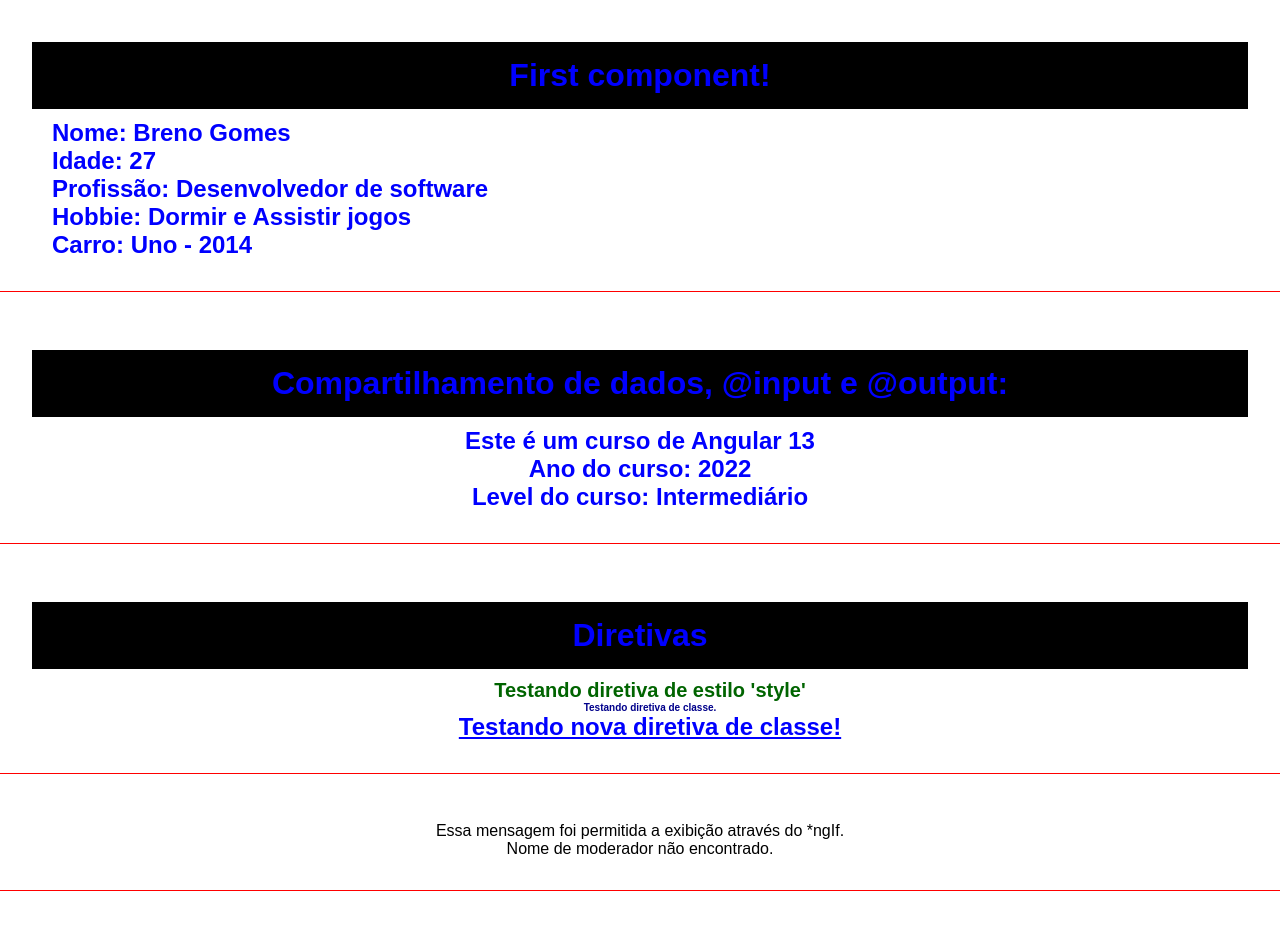
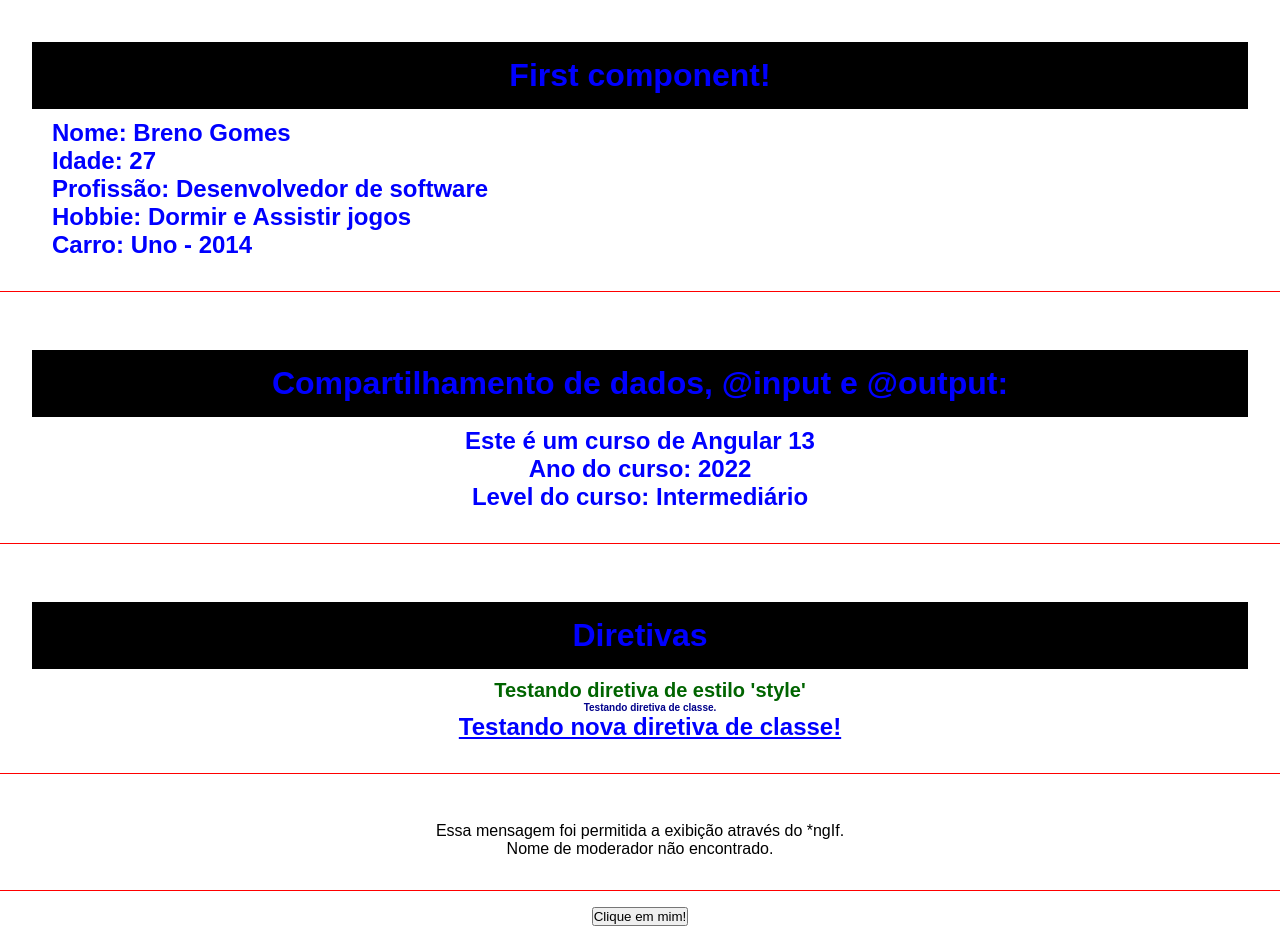
Before and after one commit to BrennoGomez/Angular, an Angular app in the folder curso-angular/: page / in a window 1280 px wide. Shown: the top 952 px of the page. Before the commit the page ends 907 px from the top, so only its background shows below. Built offline with nearby package versions, Linux system fonts and the light colour scheme.

Commit message:
feat: events ngClick

```diff
--- a/curso-angular/src/app/app.component.html
+++ b/curso-angular/src/app/app.component.html
@@ -2,3 +2,4 @@
 <app-parent-data [course] = "courseName" [dataCourse] = "dataCourse"></app-parent-data>
 <app-directives></app-directives>
 <app-if-render></app-if-render>
+<app-events></app-events>
--- a/curso-angular/src/app/app.module.ts
+++ b/curso-angular/src/app/app.module.ts
@@ -6,6 +6,7 @@
 import { ParentDataComponent } from './components/parent-data/parent-data.component';
 import { DirectivesComponent } from './components/directives/directives.component';
 import { IfRenderComponent } from './components/if-render/if-render.component';
+import { EventsComponent } from './components/events/events.component';
 
 @NgModule({
   declarations: [
@@ -13,7 +14,8 @@
     FirstComponentComponent,
     ParentDataComponent,
     DirectivesComponent,
-    IfRenderComponent
+    IfRenderComponent,
+    EventsComponent
   ],
   imports: [
     BrowserModule
--- /dev/null
+++ b/curso-angular/src/app/components/events/events.component.css
@@ -0,0 +1,3 @@
+div {
+    text-align: center;
+}
--- /dev/null
+++ b/curso-angular/src/app/components/events/events.component.html
@@ -0,0 +1,5 @@
+<div class="class">
+    <p *ngIf="show">Exibindo mensagem</p>
+
+    <button (click)="showMessage()">Clique em mim!</button>
+</div>
--- /dev/null
+++ b/curso-angular/src/app/components/events/events.component.ts
@@ -0,0 +1,21 @@
+import { Component, OnInit } from '@angular/core';
+
+@Component({
+  selector: 'app-events',
+  templateUrl: './events.component.html',
+  styleUrls: ['./events.component.css']
+})
+export class EventsComponent implements OnInit {
+
+  show: boolean = false;
+
+  constructor() { }
+
+  ngOnInit(): void {
+  }
+
+  showMessage() : void {
+    this.show = !this.show // toggle = troca de estado
+  }
+
+}
--- a/curso-angular/src/styles.css
+++ b/curso-angular/src/styles.css
@@ -19,6 +19,10 @@
     margin-bottom: 10px;
 }
 
+body {
+    margin-bottom: 100px;
+}
+
 .aula {
     border-bottom: 1px solid red;
     padding: 2em;
```
Also changed, not shown: 1 other file (tests, documents, lock files or other folders).
